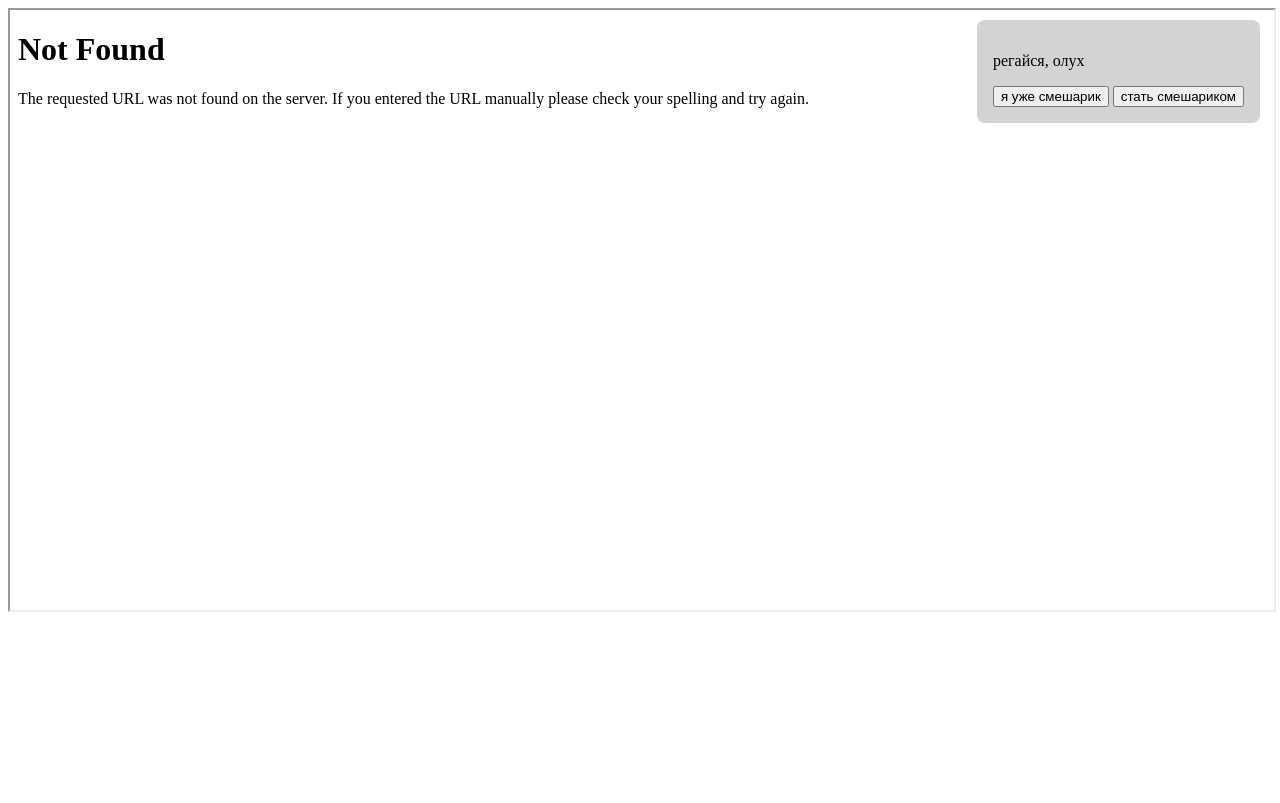
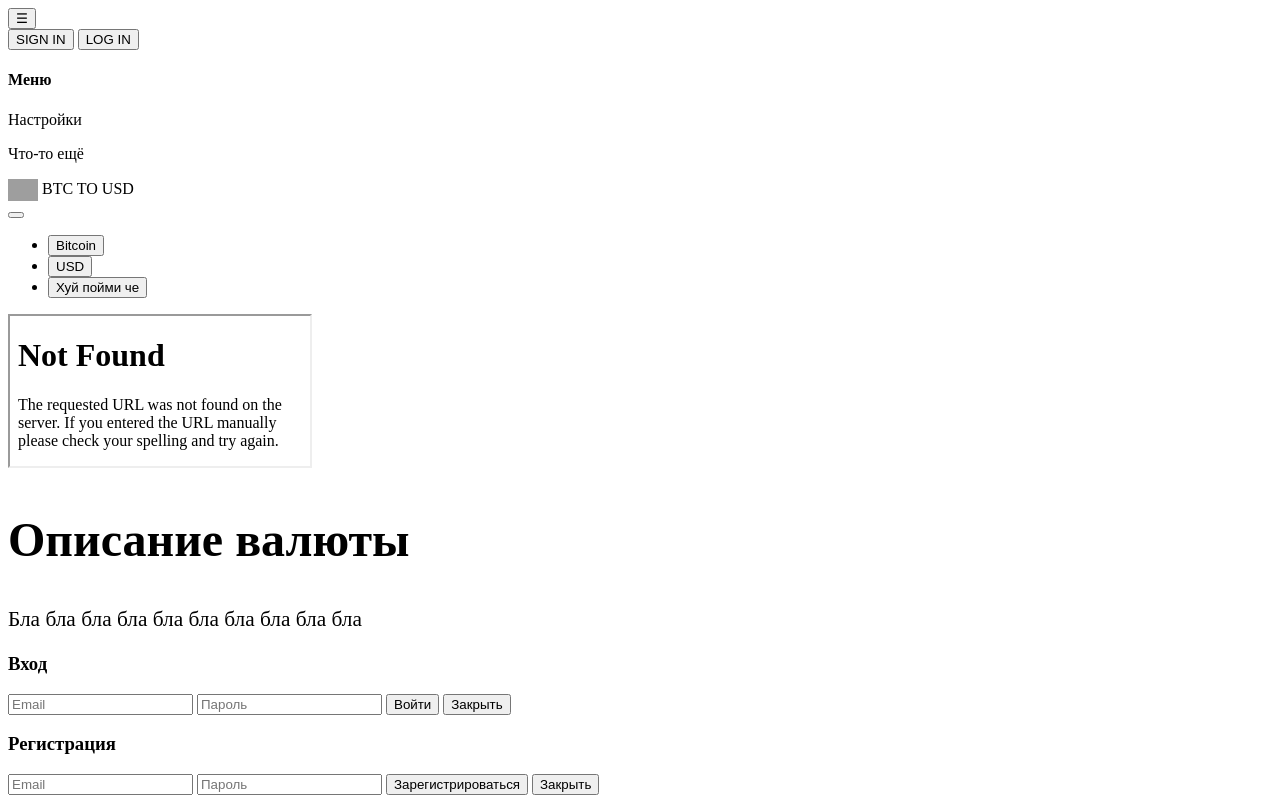
Before and after one commit to ShadowSquad-7/pyproject, a Python web app: template app/templates/main_page.html in a window 1280 px wide. Before the commit the page ends 612 px from the top, so only its background shows below. Run offline with Jinja, Linux system fonts and the light colour scheme; the template is opened without the code that fills it, so the values that code supplies are empty; grey boxes are pictures that could not be loaded.

Commit message:
Update main_page.html

```diff
--- a/app/templates/main_page.html
+++ b/app/templates/main_page.html
@@ -1,41 +1,96 @@
-{% extends "base.html" %}
+{% extends "base.html" %} {% block title %}Currency Dashboard{% endblock %} {%
+block content %}
 
-{% block title %}Currency Dashboard{% endblock %}
+<div class="header">
+  <button class="menu-button" onclick="toggleMenu()">☰</button>
+  <div class="auth-buttons">
+    {% if user %}
+    <form method="post" action="/users/logout" style="display: inline">
+      <button type="submit">Log Out</button>
+    </form>
+    <form action="/users/buy" method="get" style="display: inline">
+      <button type="submit">Купить что-то</button>
+    </form>
+    {% else %}
+    <button onclick="toggleModal('loginModal')">SIGN IN</button>
+    <button onclick="toggleModal('registerModal')">LOG IN</button>
+    {% endif %}
+  </div>
+</div>
 
-{% block content %}
+<div class="side-menu" id="menu">
+  <h4>Меню</h4>
+  <p>Настройки</p>
+  <p>Что-то ещё</p>
+</div>
 
-<iframe src="http://127.0.0.1:8050" width="100%" height="600px"></iframe>
+<div class="container">
+  <div class="chart-title">
+    <img
+      src="https://upload.wikimedia.org/wikipedia/commons/thumb/4/46/Bitcoin.svg/180px-Bitcoin.svg.png"
+      alt="BTC"
+      style="width: 30px; vertical-align: middle"
+    />
+    <span>BTC TO USD</span>
+    <div class="dropdown">
+      <button
+        class="btn custom-dropdown-toggle dropdown-toggle"
+        type="button"
+        data-bs-toggle="dropdown"
+        aria-expanded="false"
+      ></button>
+      <ul class="dropdown-menu">
+        <li><button class="dropdown-item active">Bitcoin</button></li>
+        <li><button class="dropdown-item">USD</button></li>
+        <li><button class="dropdown-item">Хуй пойми че</button></li>
+      </ul>
+    </div>
+  </div>
+  <div class="chart-placeholder">
+    <div class="iframe-wrapper">
+      <iframe
+        src="http://localhost:8050"
+        allowfullscreen
+        loading="lazy"
+      ></iframe>
+    </div>
+  </div>
+  <div class="currency-info">
+    <h2 style="font-size: 3rem">Описание валюты</h2>
+    <p style="font-size: 16pt">Бла бла бла бла бла бла бла бла бла бла</p>
+  </div>
+</div>
 
-<!-- Профиль или приглашение войти -->
-{% if user %}
-    <!-- Показать данные для авторизованного пользователя -->
-    <aside class="profile-box">
-        <p>куку, {{ user.email }}</p>
-        <p>денег стока: {{ user.balance }}</p>
-        <form method="post" action="/users/logout">
-            <button type="submit">ливнуть</button>
-        </form>
-        <form action="/users/buy" method="get">
-            <button type="submit">купить денег</button>
-        </form>
-    </aside>
-{% else %}
-    <!-- Показать кнопки для входа или регистрации для неавторизованных пользователей -->
-    <aside class="profile-box">
-        <p>регайся, олух</p>
-        <button onclick="toggleModal('loginModal')">я уже смешарик</button>
-        <button onclick="toggleModal('registerModal')">стать смешариком</button>
-    </aside>
-{% endif %}
+<script>
+  function toggleMenu() {
+    const menu = document.getElementById("menu");
+    menu.classList.toggle("show");
+  }
+</script>
 
+<script src="https://cdn.jsdelivr.net/npm/bootstrap@5.3.0/dist/js/bootstrap.bundle.min.js"></script>
 <!-- Модальное окно логина -->
 <div id="loginModal" class="modal hidden">
   <form method="post" action="/users/login" class="modal-content">
-        <h3>Никита делай фронт</h3>
-        <input type="email" name="username" placeholder="пошта" required>
-        <input type="password" name="password" placeholder="bruuuh" required>
-        <button type="submit">летс гоу</button>
-        <button type="button" onclick="toggleModal('loginModal')">х</button>
+    <h3>Вход</h3>
+
+    <input
+      type="email"
+      name="username"
+      placeholder="Email"
+      required
+      class="input-with-icon"
+    />
+
+    <input
+      type="password"
+      name="password"
+      placeholder="Пароль"
+      required
+      class="input-with-icon"
+    />
+    <button type="submit">Войти</button>
+    <button type="button" onclick="toggleModal('loginModal')">Закрыть</button>
     {% if login_error %}
     <p class="error">{{ login_error }}</p>
     {% endif %}
@@ -45,11 +100,26 @@
 <!-- Модальное окно регистрации -->
 <div id="registerModal" class="modal hidden">
   <form method="post" action="/users/register-page" class="modal-content">
-        <h3>Никита сделай что б красиво было</h3>
-        <input type="email" name="email" placeholder="пошта" required>
-        <input type="password" name="password" placeholder="я все равно вижу его в базе лол" required>
-        <button type="submit">летс гоу</button>
-        <button type="button" onclick="toggleModal('registerModal')">х</button>
+    <h3>Регистрация</h3>
+    <input
+      type="email"
+      name="email"
+      placeholder="Email"
+      required
+      class="input-with-icon"
+    />
+    <input
+      type="password"
+      name="password"
+      placeholder="Пароль"
+      required
+      class="input-with-icon"
+    />
+    <!-- Надо бы иконки перед текстом -->
+    <button type="submit">Зарегистрироваться</button>
+    <button type="button" onclick="toggleModal('registerModal')">
+      Закрыть
+    </button>
     {% if register_error %}
     <p class="error">{{ register_error }}</p>
     {% endif %}
@@ -62,32 +132,4 @@ function toggleModal(id) {
   }
 </script>
 
-<style>
-.modal.hidden { display: none; }
-.modal {
-    position: fixed;
-    top: 0; left: 0; right: 0; bottom: 0;
-    background: rgba(0, 0, 0, 0.5);
-    display: flex;
-    justify-content: center;
-    align-items: center;
-}
-.modal-content {
-    background: white;
-    padding: 2em;
-    border-radius: 8px;
-}
-.profile-box {
-    position: absolute;
-    top: 20px;
-    right: 20px;
-    background: lightgray;
-    padding: 1em;
-    border-radius: 8px;
-}
-.error {
-    color: red;
-}
-</style>
-
 {% endblock %}
```
Lines whose indentation alone changed are shown as unchanged.
